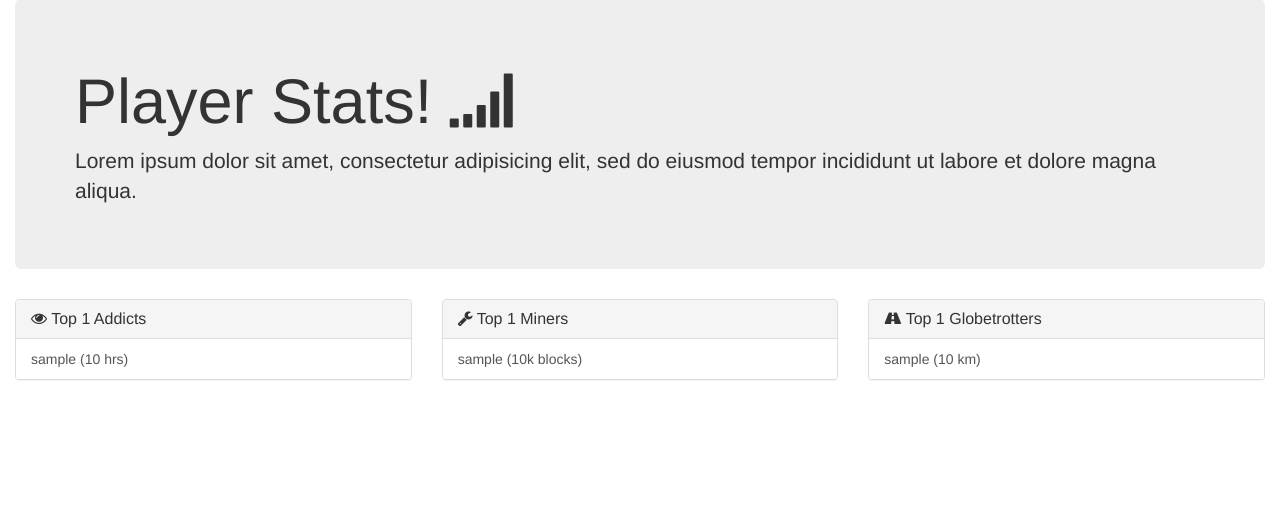
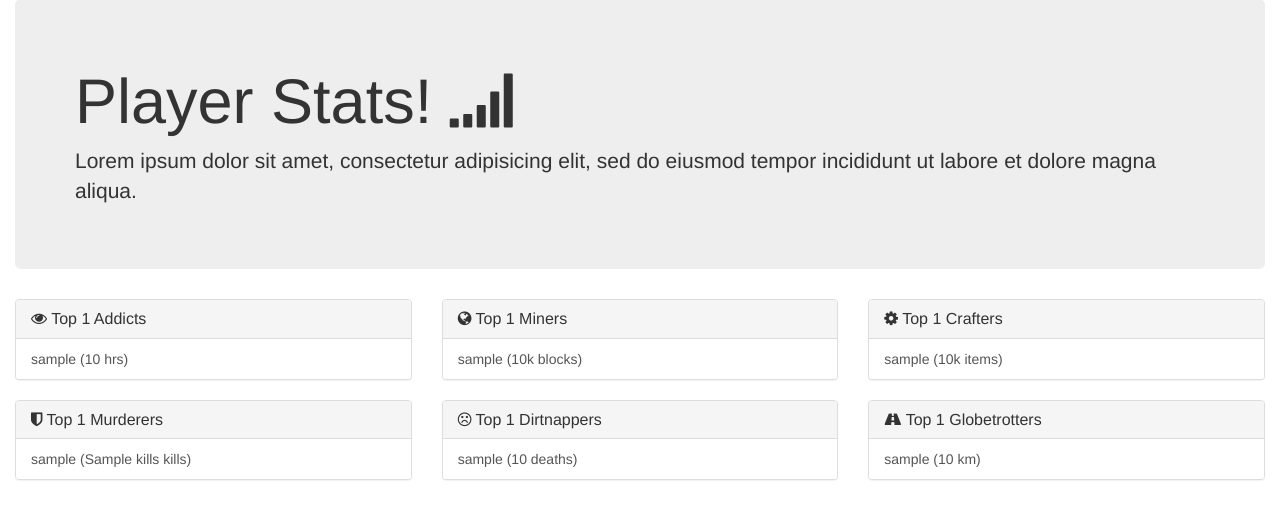
Before and after one commit to infinitewarp/minecraft-player-stats, a Flask app: template app/templates/world.html in a window 1280 px wide. Shown: the part 72-591 px from the top of the page. Run offline with Flask 2, Linux system fonts and the light colour scheme; the template is opened without the code that fills it: most values are stand-ins (such as "Sample title", 1, 10 or a date in 2020); some libraries are stand-ins or nearby versions.

Commit message:
add top players by items crafted, kills, and deaths to world page

```diff
--- a/app/templates/world.html
+++ b/app/templates/world.html
@@ -26,11 +26,52 @@
         <div class="col-sm-4">
             <div class="panel panel-default">
                 <div class="panel-heading">
-                    <h3 class="panel-title"><span class="fa fa-wrench"></span> Top {{most_blocks|length}} Miners</h3>
+                    <h3 class="panel-title"><span class="fa fa-globe"></span> Top {{most_broken|length}} Miners</h3>
                 </div>
                 <div class="list-group">
-                    {% for username, blocks in most_blocks %}
+                    {% for username, blocks in most_broken %}
                     <a href="/player/{{username}}" class="list-group-item">{{username}} ({{"%d"|format(blocks/1000)}}k blocks)</a>
+                    {% endfor %}
+                </div>
+            </div>
+        </div>
+        <div class="col-sm-4">
+            <div class="panel panel-default">
+                <div class="panel-heading">
+                    <h3 class="panel-title"><span class="fa fa-cog"></span> Top {{most_crafted|length}} Crafters</h3>
+                </div>
+                <div class="list-group">
+                    {% for username, items in most_crafted %}
+                    <a href="/player/{{username}}" class="list-group-item">{{username}} ({{"%d"|format(items/1000)}}k items)</a>
+                    {% endfor %}
+                </div>
+            </div>
+        </div>
+    </div>
+    <!-- End row of stats -->
+
+    <!-- Second row of stats -->
+    <div class="row">
+        <div class="col-sm-4">
+            <div class="panel panel-default">
+                <div class="panel-heading">
+                    <h3 class="panel-title"><span class="fa fa-shield"></span> Top {{most_kills|length}} Murderers</h3>
+                </div>
+                <div class="list-group">
+                    {% for username, kills in most_kills %}
+                    <a href="/player/{{username}}" class="list-group-item">{{username}} ({{kills}} kills)</a>
+                    {% endfor %}
+                </div>
+            </div>
+        </div>
+        <div class="col-sm-4">
+            <div class="panel panel-default">
+                <div class="panel-heading">
+                    <h3 class="panel-title"><span class="fa fa-frown-o"></span> Top {{most_deaths|length}} Dirtnappers</h3>
+                </div>
+                <div class="list-group">
+                    {% for username, deaths in most_deaths %}
+                    <a href="/player/{{username}}" class="list-group-item">{{username}} ({{deaths}} deaths)</a>
                     {% endfor %}
                 </div>
             </div>
```
Also changed, not shown: app/views.py (+8 -2 lines), app/world.py (+12 -0 lines).
